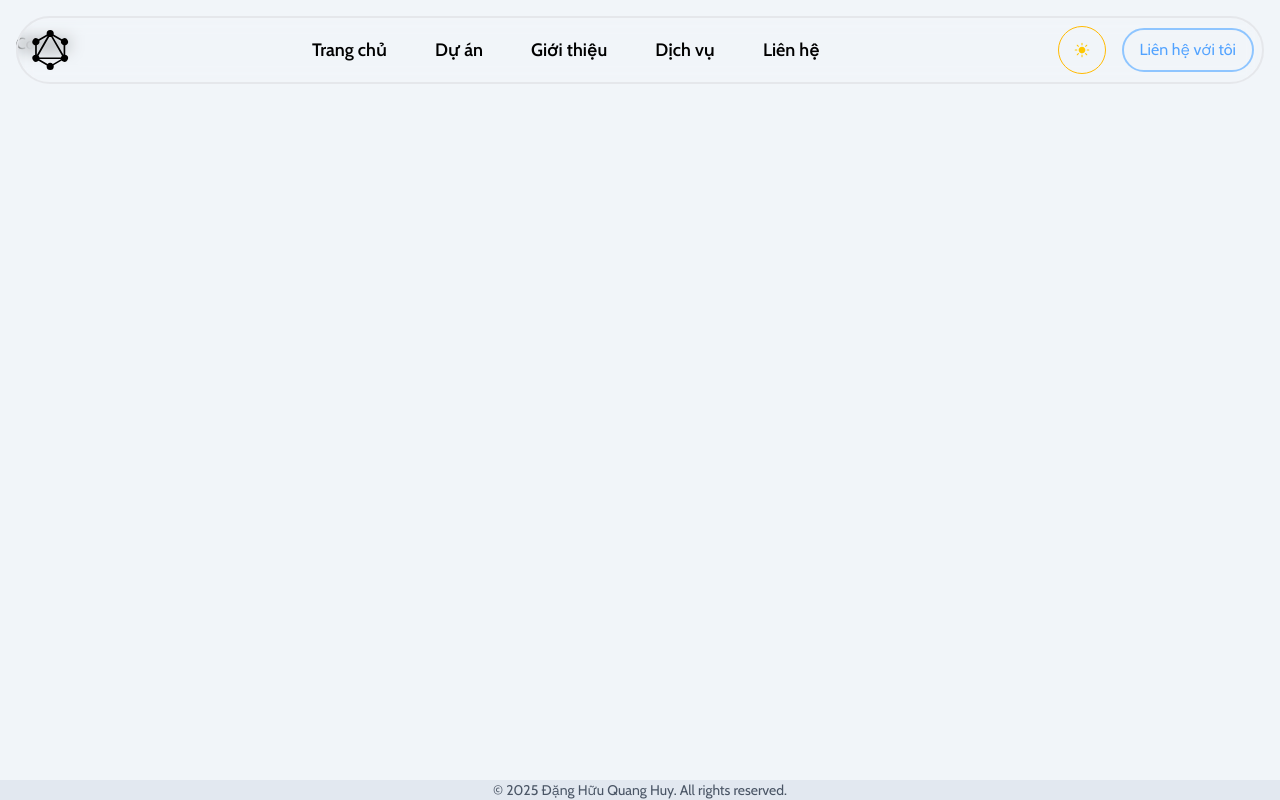
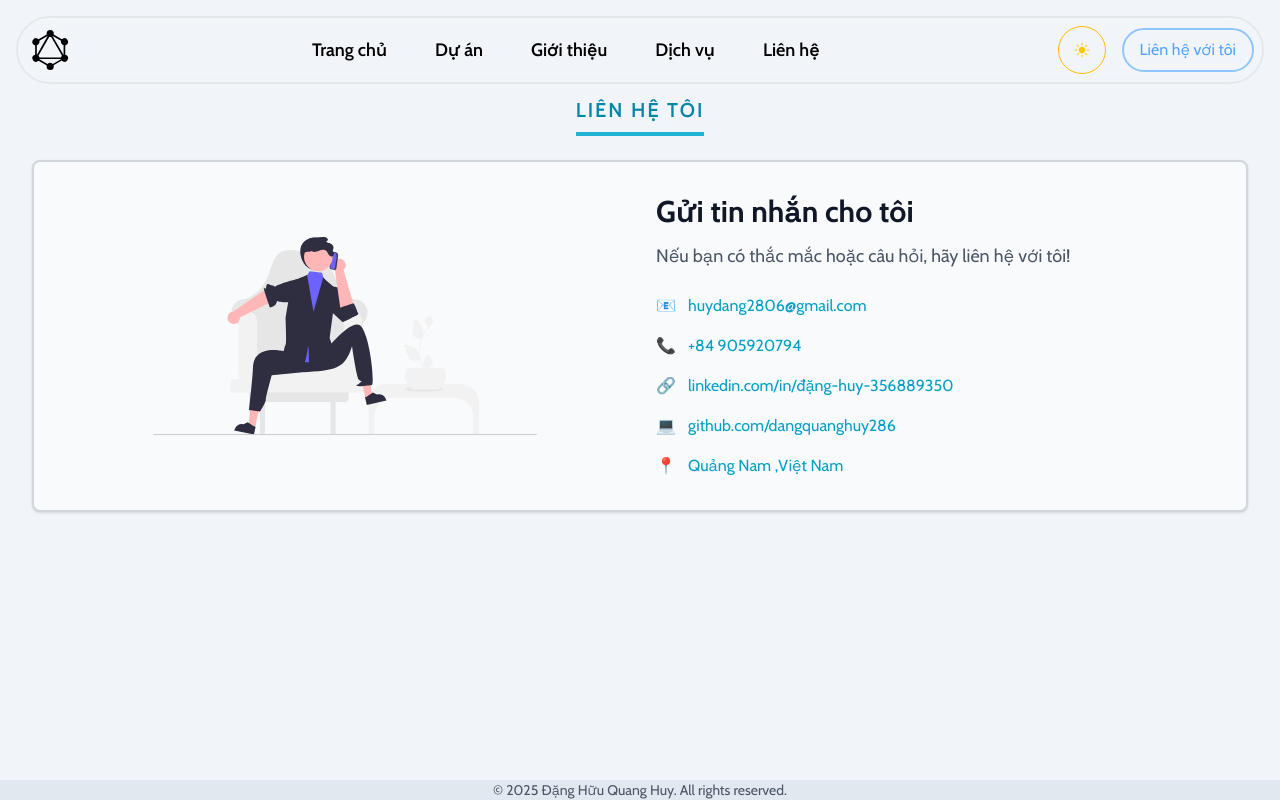
Before and after one commit to dangquanghuy286/portfolio, a React (Vite) app: page /contact in a window 1280 px wide. Built offline with nearby package versions, Linux system fonts and the light colour scheme.

Commit message:
lấy đủ thông tin

```diff
--- /dev/null
+++ b/src/components/ContactDetailsCard/index.jsx
@@ -0,0 +1,18 @@
+import React from "react";
+
+const ContactDetailCard = ({ contact }) => {
+  return (
+    <div className="flex items-center gap-3">
+      <span>{contact.icon}</span>
+      {contact.link ? (
+        <a href={contact.link} className="text-[#03a0c5] hover:underline">
+          {contact.value}
+        </a>
+      ) : (
+        <span className="text-white/70">{contact.value}</span>
+      )}
+    </div>
+  );
+};
+
+export default ContactDetailCard;
--- a/src/components/SectionTitle/index.jsx
+++ b/src/components/SectionTitle/index.jsx
@@ -3,7 +3,7 @@ import React from "react";
 const SectionTitle = ({ title, className = "" }) => {
   return (
     <div className={`text-center ${className}`}>
-      <h1 className="inline-block border-b-4 border-[#21b3d3] pb-2 font-serif text-xl font-semibold text-[#0287a8] dark:text-white/60 uppercase tracking-widest">
+      <h1 className="inline-block border-b-4 border-[#21b3d3] pb-2 font-cabin text-xl font-semibold text-[#0287a8] dark:text-white/60 uppercase tracking-widest">
         {title}
       </h1>
     </div>
--- a/src/components/SeviceCard/index.jsx
+++ b/src/components/SeviceCard/index.jsx
@@ -3,7 +3,7 @@ import React from "react";
 const ServicesCard = ({ services }) => {
   return (
     <div
-      className="flex flex-col gap-4 rounded-lg border-2 dark:border-white/10 dark:bg-slate-900 bg-slate-50
+      className="flex flex-col gap-4 rounded-lg border-2 border-gray-300  dark:border-gray-600 dark:bg-slate-900 bg-slate-50
       p-6 transition-shadow duration-300 hover:shadow-lg"
     >
       <div className="flex justify-center">
--- a/src/constants/index.jsx
+++ b/src/constants/index.jsx
@@ -81,6 +81,13 @@ export const contactDetails = [
     link: "https://github.com/dangquanghuy286",
     icon: "💻",
   },
+  {
+    id: 5,
+    type: "Địa chỉ",
+    value: "Quảng Nam ,Việt Nam",
+    link: "https://www.google.com/maps/place/Quảng+Nam",
+    icon: "📍",
+  },
 ];
 
 export const words = [
--- a/src/pages/Abouts/index.jsx
+++ b/src/pages/Abouts/index.jsx
@@ -9,8 +9,8 @@ const About = () => {
     <section className="py-14">
       <SectionTitle title="Về tôi" className="mb-6" />
       <div
-        className="grid grid-cols-1 md:grid-cols-2 gap-8 lg:gap-16 items-center py-4 px-4 sm:px-6 lg:px-8
-        bg-slate-50 dark:bg-slate-900 transition-colors duration-300 border-2 border-white/10 dark:border-gray-700
+        className="grid grid-cols-1 md:grid-cols-2 gap-8 lg:gap-16 items-center py-8 px-4 sm:px-6 lg:px-8
+        bg-slate-50 dark:bg-slate-900 transition-colors duration-300 border-2  border-gray-300  dark:border-gray-600
         rounded-lg shadow-sm"
       >
         <div className="flex justify-center">
--- a/src/pages/Contacts/index.jsx
+++ b/src/pages/Contacts/index.jsx
@@ -1,7 +1,45 @@
 import React from "react";
+import SectionTitle from "../../components/SectionTitle";
+import contactImg from "../../assets/contact.svg";
+import { contactDetails } from "../../constants";
+import ContactDetailCard from "../../components/ContactDetailsCard";
 
 const Contact = () => {
-  return <div>Contact</div>;
+  return (
+    <section className="w-full px-4 py-16 dark:bg-slate-950">
+      <SectionTitle title="Liên hệ tôi" className="mb-6" />
+      <div
+        className="max-w-7xl mx-auto grid grid-cols-1 md:grid-cols-2 gap-8 items-center border-2 border-gray-300 bg-slate-50 dark:border-gray-600
+        rounded-lg  dark:bg-gray-900 p-6 sm:p-8 transition-colors duration-300 shadow-sm"
+      >
+        {/* Contact Image */}
+        <div className="flex justify-center">
+          <img
+            src={contactImg}
+            alt="Contact Illustration"
+            className="w-full max-w-sm h-auto object-contain"
+          />
+        </div>
+
+        {/* Contact Details and Form */}
+        <div className="flex flex-col gap-6">
+          <div className="flex flex-col gap-3">
+            <h1 className="font-cabin text-2xl sm:text-3xl font-bold text-gray-900 dark:text-white/80">
+              Gửi tin nhắn cho tôi
+            </h1>
+            <p className="text-gray-600 dark:text-white/60 text-base sm:text-lg">
+              Nếu bạn có thắc mắc hoặc câu hỏi, hãy liên hệ với tôi!
+            </p>
+          </div>
+          <div className="flex flex-col gap-4">
+            {contactDetails.map((contact, index) => (
+              <ContactDetailCard key={contact.id || index} contact={contact} />
+            ))}
+          </div>
+        </div>
+      </div>
+    </section>
+  );
 };
 
 export default Contact;
--- a/src/pages/Home/index.jsx
+++ b/src/pages/Home/index.jsx
@@ -1,5 +1,6 @@
 import { projects } from "../../constants";
 import About from "../Abouts";
+import Contact from "../Contacts";
 import Projects from "../Projects";
 import Services from "../Services";
 import Home from "./Home";
@@ -32,6 +33,9 @@ const HomeDefault = ({ menuOpen }) => {
       <div className="w-full max-w-7xl px-4 py-2">
         <Services />
       </div>
+      <div className="w-full max-w-7xl px-4 py-2">
+        <Contact />
+      </div>
     </div>
   );
 };
```
